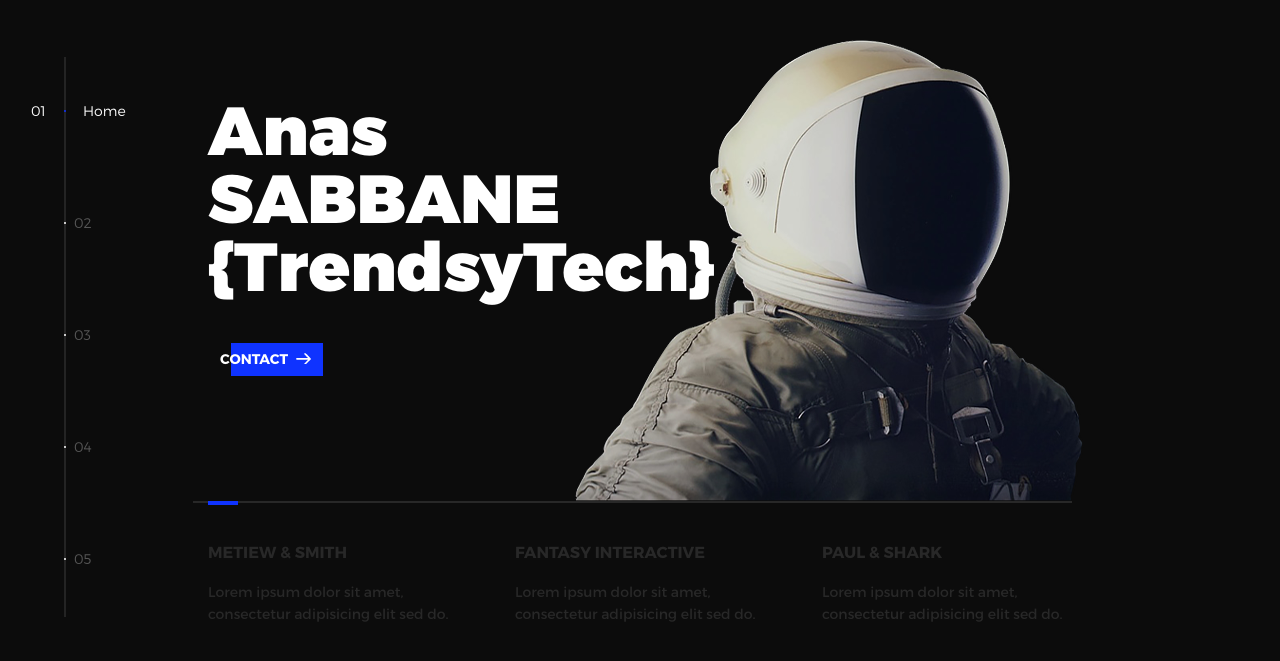
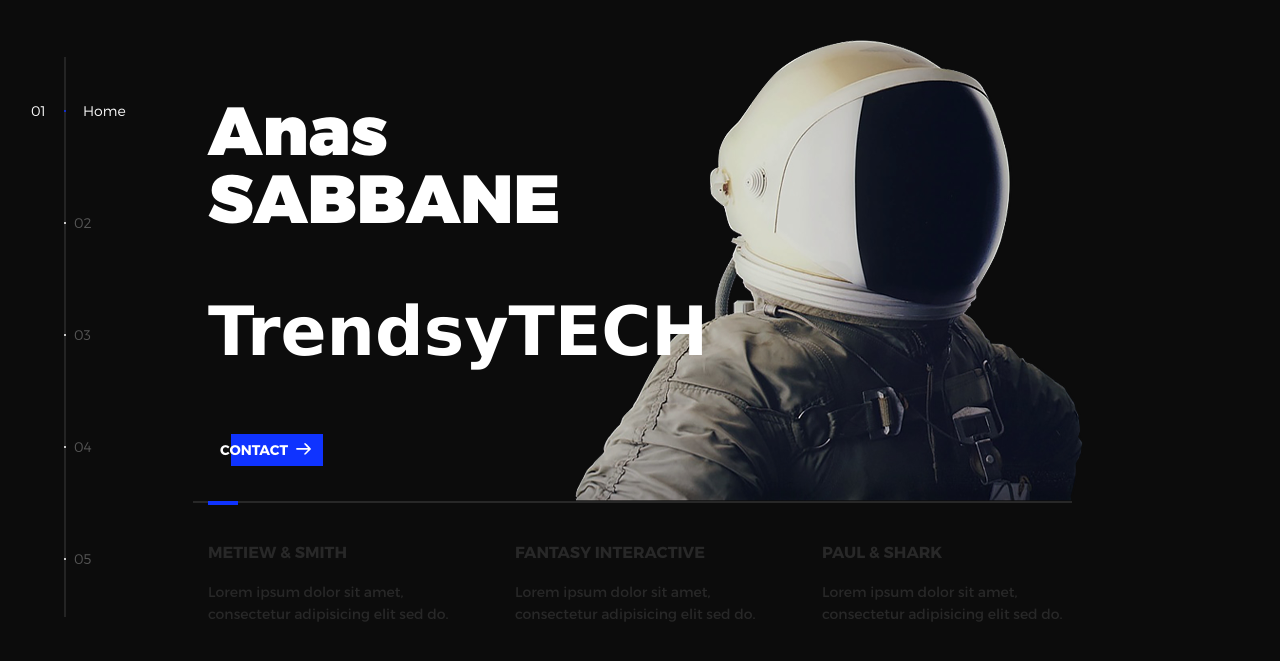
Before and after one commit to anassabbane/sabbane.github.io, a plain HTML site: page index.html in a window 1280 px wide. Shown: the part 63-724 px from the top of the page. Drawn offline with nearby package versions, Linux system fonts and the light colour scheme.

Commit message:
Update index.html

```diff
--- a/index.html
+++ b/index.html
@@ -48,7 +48,7 @@
           <li class="l-section section section--is-active">
             <div class="intro">
               <div class="intro--banner">
-                <h1>Anas<br>SABBANE<br>{TrendsyTech}</h1>
+                <h1>Anas<br>SABBANE<br><p style="font-family:verdana">TrendsyTECH</p></h1>
                 <button class="cta">Contact
                   <svg version="1.1" id="Layer_1" xmlns="http://www.w3.org/2000/svg" xmlns:xlink="http://www.w3.org/1999/xlink" x="0px" y="0px" viewBox="0 0 150 118" style="enable-background:new 0 0 150 118;" xml:space="preserve">
                   <g transform="translate(0.000000,118.000000) scale(0.100000,-0.100000)">
```
